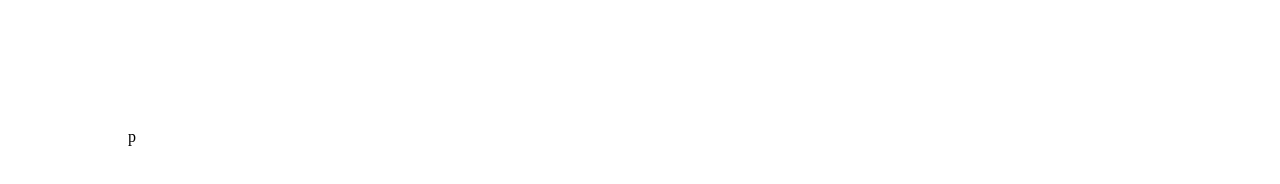
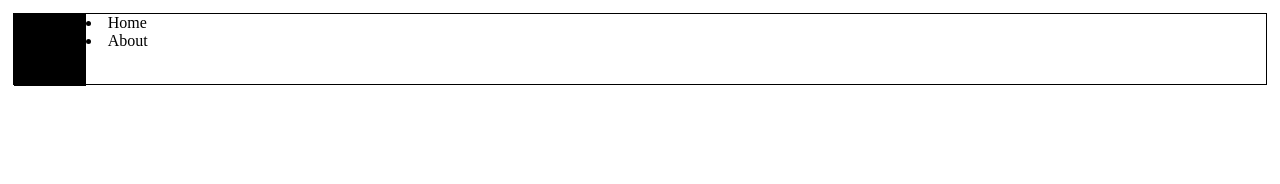
Before and after one commit to nicoazzara26/blog, a plain HTML site: page index.html in a window 1280 px wide. Drawn offline with Linux system fonts and the light colour scheme.

Commit message:
barra de navegacion

```diff
--- a/css/stylesheet.css
+++ b/css/stylesheet.css
@@ -6,7 +6,23 @@
 
 
 body{
-margin: 10%;
+margin: 1%;
 border: 0px;
+}
 
+nav{
+border: solid 1px;
+height: 70px;
 }
+
+.barfondo{
+  background-color: ;
+}
+
+.brand{
+  border:solid 1px;
+  height: 70px;
+  width: 70px;
+  float: left;
+  background-color: black;
+}
--- a/index.html
+++ b/index.html
@@ -5,7 +5,29 @@
   <link rel="stylesheet" href="css/stylesheet.css" >
   <title>Blog</title>
 </head>
+
 <body>
-  p
+  <header>
+    <nav>
+      <div class="barfondo">
+        <div class="brand">
+        </div>
+        <div class="links">
+          <li>Home</li>
+          <li>About</li>
+        </div>
+      </div>
+    </nav>
+  </header>
+
+  <div class="fondo">
+  </div>
+
+  <div class="principal">
+  </div>
+
+  <div class="footer">
+  </div>
+
 </body>
 </html>
```
